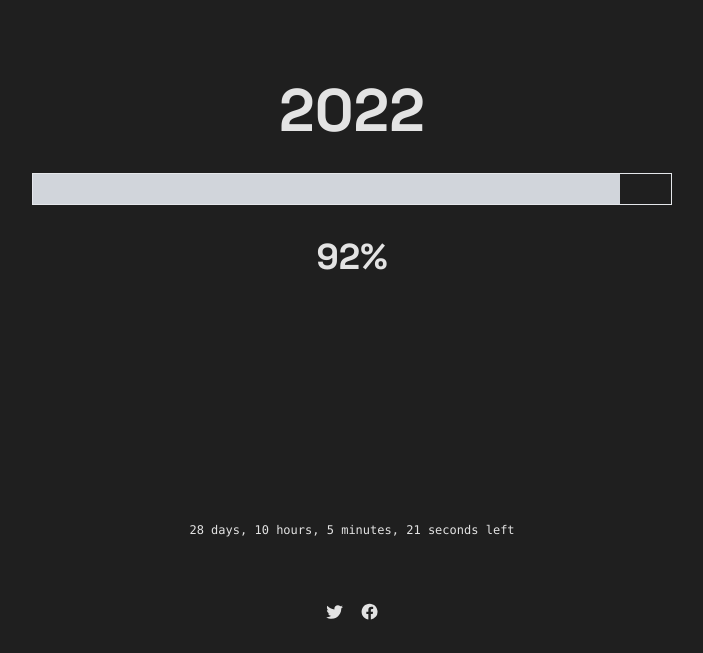
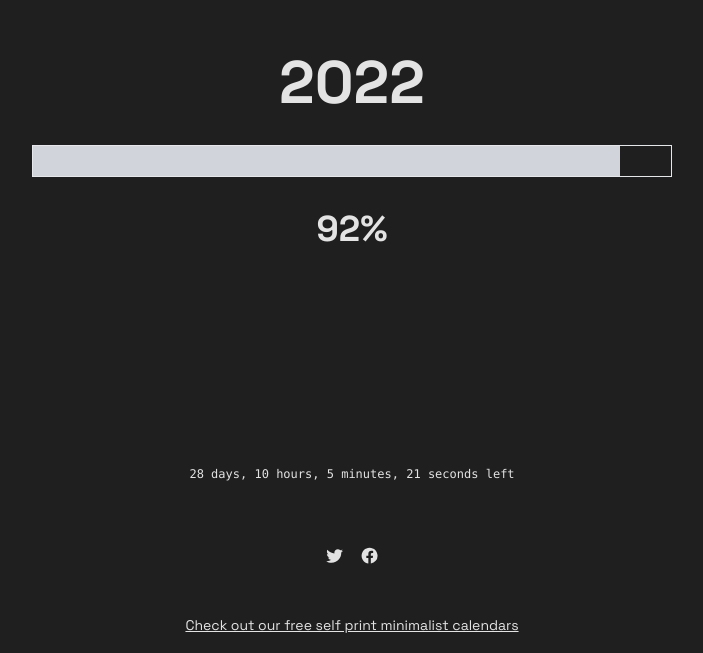
Before and after one commit to BartoszJarocki/yearprogress, a Next.js app: page / in a window 1280 px wide. Shown: the part 147-800 px from the top of the page, without its empty margins (288-991 px from the left). Built offline with nearby package versions, Linux system fonts and the light colour scheme; no server answers.

Commit message:
Added calendars link

```diff
--- a/pages/index.tsx
+++ b/pages/index.tsx
@@ -120,6 +120,12 @@ const YearProgress: NextPage<Props> = ({
                 />
               </a>
             </div>
+
+            <div>
+              <a className="underline text-sm" href="https://useminimal.com/">
+                Check out our free self print minimalist calendars
+              </a>
+            </div>
           </section>
         )}
       </main>
```
Also changed, not shown: 1 other file (tests, documents, lock files or other folders).
